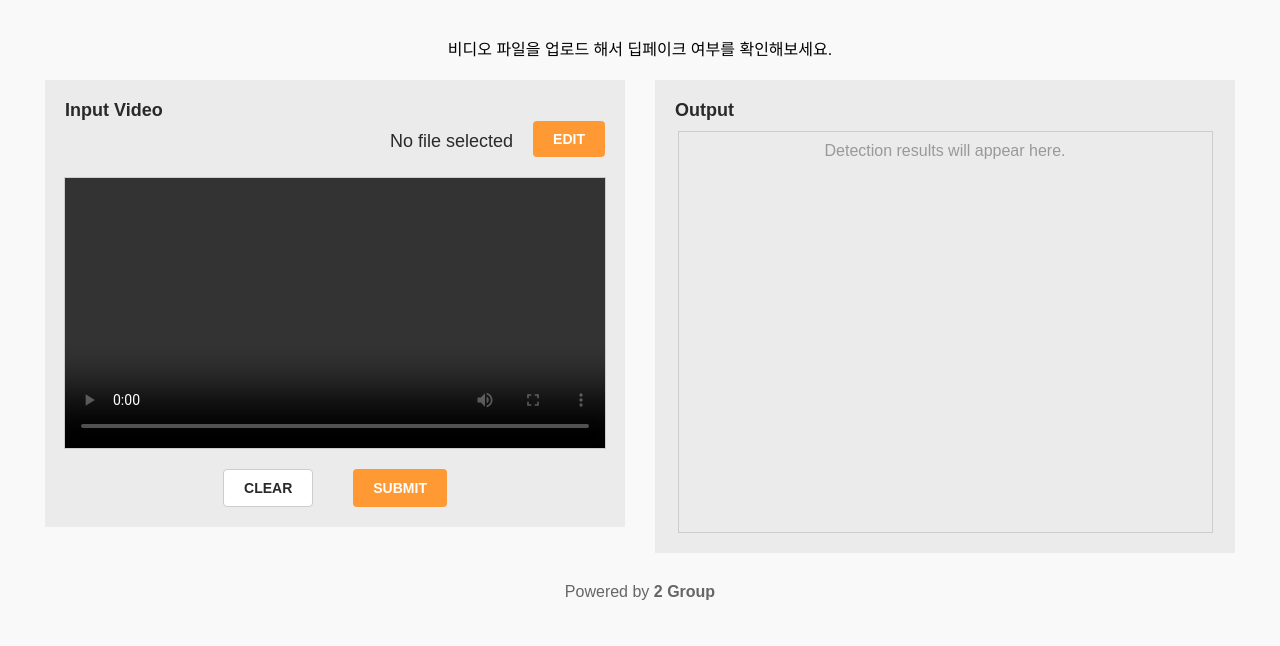
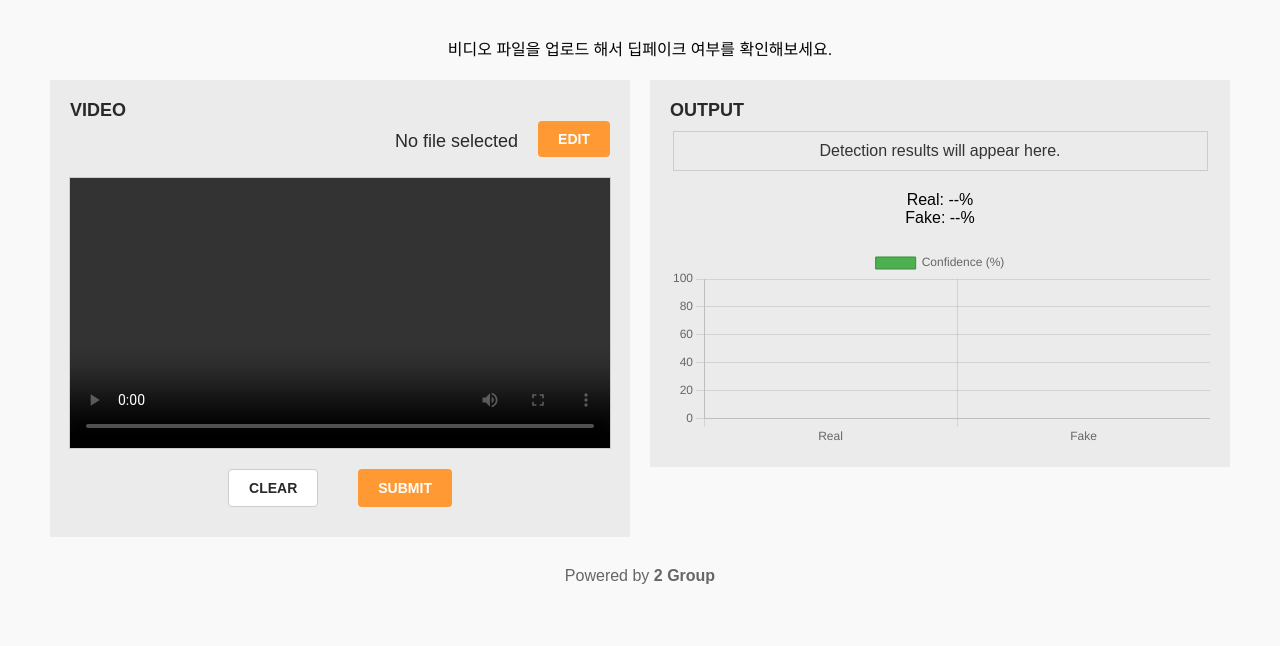
Before and after one commit to mu-pamang/2024_Chosun_osp_Deepfake-detection-Challenge, a Django app: page / in a window 1280 px wide. Shown: the part 154-800 px from the top of the page. Run offline with Django 5.2, Linux system fonts and the light colour scheme.

Commit message:
style: style.css
- 추가 기능 설정 및 코랩과 웹서버 연동을 위한 초기 구축 기반 잡아둠
- 결과에 그래프 나오도록 수정

```diff
--- a/mysite/deepfake_detection/static/deepfake_detection/script.js
+++ b/mysite/deepfake_detection/static/deepfake_detection/script.js
@@ -236,15 +236,52 @@
     }
 }); */
 
+// Chart.js로 막대그래프 초기화
+let barChart = null;
+
+function initializeChart() {
+    const ctx = document.getElementById('bar-chart').getContext('2d');
+    barChart = new Chart(ctx, {
+        type: 'bar',
+        data: {
+            labels: ['Real', 'Fake'], // X축 레이블
+            datasets: [{
+                label: 'Confidence (%)',
+                data: [0, 0], // 초기 데이터
+                backgroundColor: ['#4CAF50', '#FF5722'], // Real: Green, Fake: Red
+                borderColor: ['#388E3C', '#E64A19'],
+                borderWidth: 1
+            }]
+        },
+        options: {
+            responsive: true,
+            maintainAspectRatio: false,
+            scales: {
+                y: {
+                    beginAtZero: true,
+                    max: 100 // Y축 최대값
+                }
+            }
+        }
+    });
+}
+
+// 그래프 데이터 업데이트
+function updateChart(realConfidence, fakeConfidence) {
+    if (barChart) {
+        barChart.data.datasets[0].data = [realConfidence, fakeConfidence];
+        barChart.update();
+    }
+}
+
 // Form 제출 이벤트 핸들러
 document.getElementById('upload-form').addEventListener('submit', function (e) {
     e.preventDefault(); // 기본 폼 제출 방지
 
     const csrfToken = document.querySelector('[name=csrfmiddlewaretoken]').value;
     const videoInput = document.getElementById('video-input');
-    const videoPreview = document.getElementById('uploaded-video');
-    const emptyVideoBox = document.getElementById('empty-video-box');
-    const resultDiv = document.getElementById('result');
+    const videoPreview = document.getElementById('video-preview');
+    const resultDiv = document.getElementById('output-area');
 
     // 비디오 파일 선택 여부 확인
     if (videoInput.files.length === 0) {
@@ -257,7 +294,7 @@
     formData.append('video', videoInput.files[0]);
 
     // 비디오 미리보기 업데이트
-    updateVideoPreview(videoInput.files[0], videoPreview, emptyVideoBox);
+    updateVideoPreview(videoInput.files[0], videoPreview);
 
     // 결과 영역 초기화
     resultDiv.innerHTML = '<h2>분석 중입니다... 잠시만 기다려주세요.</h2>';
@@ -275,45 +312,68 @@
         .catch((error) => handleUploadError(error, resultDiv));
 });
 
-// Clear 버튼 클릭 이벤트 핸들러
-document.getElementById('clear-btn').addEventListener('click', clearForm);
+// EDIT 버튼 클릭 이벤트 핸들러
+document.getElementById('edit-btn').addEventListener('click', function () {
+    document.getElementById('video-input').click();
+});
 
-// 동영상 높이에 따라 박스 높이 조정 함수
-function adjustBoxHeight() {
-    const video = document.getElementById('video-preview'); // 동영상 요소
-    const inputBox = document.querySelector('.input-box'); // 배경 박스 요소
+// CLEAR 버튼 클릭 이벤트 핸들러
+document.getElementById('clear-btn').addEventListener('click', function () {
+    const videoInput = document.getElementById('video-input');
+    const videoPreview = document.getElementById('video-preview');
+    const resultDiv = document.getElementById('output-area');
 
-    if (video && inputBox) {
-        const videoHeight = video.videoHeight; // 동영상 높이 가져오기
-        const videoWidth = video.videoWidth;  // 동영상 너비 가져오기
+    // 초기화 작업: 비디오 유지하며 파일만 삭제
+    videoInput.value = '';
+    videoPreview.src = '';
+    resultDiv.innerHTML = '<h2>Detection results will appear here.</h2>';
 
-        // 동영상 높이가 유효하면 배경 박스 높이를 동영상 높이에 맞춤
-        if (videoHeight && videoWidth) {
-            const adjustedHeight = videoHeight / videoWidth * inputBox.offsetWidth; // 비율에 따라 높이 계산
-            inputBox.style.height = `${adjustedHeight}px`; // 배경 박스 높이 설정
-        }
+    // 그래프 초기화
+    updateChart(0, 0);
+});
+
+// 비디오 미리보기 업데이트 함수
+function updateVideoPreview(file, videoPreview) {
+    if (file) {
+        const fileURL = URL.createObjectURL(file); // 파일의 임시 URL 생성
+        videoPreview.src = fileURL; // 비디오 미리보기 src 설정
+        videoPreview.style.display = 'block'; // 비디오 태그 표시
+        videoPreview.load(); // 비디오 로드
+    } else {
+        videoPreview.src = ''; // 파일이 없으면 src 초기화
+        videoPreview.style.display = 'none'; // 비디오 태그 숨김
     }
 }
 
-// 동영상 로드 또는 변경 시 높이 조정
-const videoElement = document.getElementById('video-preview');
-videoElement.addEventListener('loadedmetadata', adjustBoxHeight); // 동영상 메타데이터 로드 시 호출
-window.addEventListener('resize', adjustBoxHeight); // 창 크기 변경 시 호출
+// 비디오 파일 선택 시 호출
+document.getElementById('video-input').addEventListener('change', function (event) {
+    const videoPreview = document.getElementById('video-preview');
+    const fileNameSpan = document.getElementById('file-name');
+    const file = event.target.files[0];
 
-// 비디오 미리보기 업데이트 함수
-function updateVideoPreview(file, videoPreview, emptyVideoBox) {
-    videoPreview.src = URL.createObjectURL(file);
-    videoPreview.style.display = 'block';
-    emptyVideoBox.style.display = 'none';
-}
+    if (file) {
+        updateVideoPreview(file, videoPreview); // 비디오 미리보기 업데이트
+        fileNameSpan.textContent = file.name; // 선택된 파일 이름 표시
+    } else {
+        fileNameSpan.textContent = 'No file selected'; // 파일이 선택되지 않으면 기본 메시지 표시
+    }
+});
 
 // 업로드 결과 처리 함수
 function handleUploadResult(data, resultDiv) {
     if (data.label && data.confidence) {
+        const realConfidence = data.label === 'Real' ? data.confidence : 100 - data.confidence;
+        const fakeConfidence = 100 - realConfidence;
+
+        // 결과 텍스트 업데이트
         resultDiv.innerHTML = `
             <h2>${data.label}</h2>
-            <div>Confidence: ${data.confidence}%</div>
+            <div>Real: ${realConfidence.toFixed(2)}%</div>
+            <div>Fake: ${fakeConfidence.toFixed(2)}%</div>
         `;
+
+        // 그래프 업데이트
+        updateChart(realConfidence, fakeConfidence);
     } else if (data.error) {
         resultDiv.innerHTML = `<h2>Error: ${data.error}</h2>`;
     }
@@ -325,30 +385,53 @@
     resultDiv.innerHTML = '<h2>서버에 오류가 발생했습니다.</h2>';
 }
 
-// Clear 버튼 동작 함수
-function clearForm() {
-    const videoInput = document.getElementById('video-input');
-    const videoPreview = document.getElementById('uploaded-video');
-    const emptyVideoBox = document.getElementById('empty-video-box');
-    const resultDiv = document.getElementById('result');
+// 동영상 높이에 따라 박스 높이 조정 함수
+function adjustBoxHeight() {
+    const video = document.getElementById('video-preview');
+    const inputBox = document.querySelector('.input-box');
 
-    videoInput.value = '';
-    videoPreview.src = '';
-    videoPreview.style.display = 'none';
-    emptyVideoBox.style.display = 'flex';
-    resultDiv.innerHTML = '<h2>Upload a video to see the detection result.</h2>';
+    if (video.videoHeight && video.videoWidth) {
+        const aspectRatio = video.videoHeight / video.videoWidth;
+        inputBox.style.height = `${inputBox.offsetWidth * aspectRatio}px`; // 비율에 맞게 높이 조정
+    } else {
+        inputBox.style.height = 'auto'; // 기본 높이로 초기화
+    }
 }
 
-// 독립적으로 사용할 수 있는 비디오 프리뷰 함수
-function previewVideo(event) {
-    const video = document.getElementById('video-preview');
-    const fileNameSpan = document.getElementById('file-name');
-    const fileInput = event.target.files[0];
+// 동영상 로드 또는 변경 시 높이 조정
+document.getElementById('video-preview').addEventListener('loadedmetadata', adjustBoxHeight);
+window.addEventListener('resize', adjustBoxHeight);
 
-    if (fileInput) {
-        video.src = URL.createObjectURL(fileInput);
-        video.load();
-        video.play();
-        fileNameSpan.textContent = fileInput.name; // 선택한 파일 이름 표시
+// 페이지 로드 시 그래프 초기화
+document.addEventListener('DOMContentLoaded', initializeChart);
+
+function adjustBoxHeight() {
+    const video = document.getElementById('video-preview'); // 동영상 요소
+    const inputBox = document.querySelector('.input-box'); // 배경 박스 요소
+
+    if (video && inputBox) {
+        video.addEventListener('loadedmetadata', () => {
+            // 동영상의 높이와 너비를 가져옴
+            const videoHeight = video.videoHeight;
+            const videoWidth = video.videoWidth;
+
+            // 비율에 따라 배경 박스 높이 조정
+            if (videoHeight && videoWidth) {
+                const boxHeight = (videoHeight / videoWidth) * inputBox.offsetWidth;
+                inputBox.style.height = `${boxHeight + 100}px`; // 여유 공간 추가
+            }
+        });
     }
 }
+
+// 동영상 파일 변경 시 호출
+document.getElementById('video-input').addEventListener('change', function (event) {
+    const videoPreview = document.getElementById('video-preview');
+    const file = event.target.files[0];
+
+    if (file) {
+        videoPreview.src = URL.createObjectURL(file); // 동영상 미리보기 URL 생성
+        videoPreview.style.display = 'block'; // 동영상 표시
+        adjustBoxHeight(); // 동영상 높이에 따라 박스 조정
+    }
+});
--- a/mysite/deepfake_detection/static/deepfake_detection/style.css
+++ b/mysite/deepfake_detection/static/deepfake_detection/style.css
@@ -37,8 +37,8 @@
     flex-direction: column;
     align-items: center;
     padding: 20px;
-    margin: 0 auto;
     transition: height 0.3s ease; /* 높이 변경 시 애니메이션 */
+    overflow: hidden; /* 동영상 높이가 박스를 초과하지 않도록 */
 }
 
 /* 동영상의 높이에 맞춰 배경 박스를 동적으로 조정 */
@@ -100,13 +100,15 @@
 
 #output-area {
     margin-top: 10px;
+    margin-bottom: 20px;
     border: 1px solid #ccc;
     width: 95%;
-    height: 380px;
+    height: auto;
     overflow-y: auto;
     padding: 10px;
     text-align: center;
-    color: #999;
+    color: #333;
+    font-size: 16px;
 }
 
 .footer-text {
--- a/mysite/deepfake_detection/templates/deepfake_detection/home.html
+++ b/mysite/deepfake_detection/templates/deepfake_detection/home.html
@@ -18,28 +18,38 @@
             <p>비디오 파일을 업로드 해서 딥페이크 여부를 확인해보세요.</p>
         </div>
 
+        <form id="upload-form" enctype="multipart/form-data">
+            {% csrf_token %}
             <div class="upload-section">
                 <!-- Left box for input video -->
                 <div class="upload-box input-box">
-                <span>Input Video</span>
+                    <span>VIDEO</span>
                     <div style="display: flex; align-items: center; justify-content: flex-end; width: 100%; margin-bottom: 10px;">
                         <span id="file-name">No file selected</span>
-                    <button class="edit-btn" onclick="document.querySelector('.video-input').click();">EDIT</button>
+                        <button class="edit-btn" type="button" id="edit-btn">EDIT</button>
                     </div>
-                <input type="file" accept="video/*" class="video-input" onchange="previewVideo(event)" style="display: none;">
+                    <input type="file" id="video-input" name="video" accept="video/*" style="display: none;">
                     <video id="video-preview" controls></video>
-                <div style="display: flex; justify-content: center; gap: 20px; width: 100%; margin-top: 20px;">
-                    <button class="clear-btn" onclick="clearAll()">CLEAR</button>
-                    <button class="submit-btn" onclick="submitVideo()">SUBMIT</button>
+                    <div style="display: flex; justify-content: center; gap: 20px; width: 100%; margin-top: 20px; margin-bottom: 10px">
+                        <button class="clear-btn" type="button" id="clear-btn">CLEAR</button>
+                        <button class="submit-btn" type="submit">SUBMIT</button>
                     </div>
                 </div>
 
                 <!-- Right box for output -->
                 <div class="upload-box output-box">
-                <span>Output</span>
+                    <span>OUTPUT</span>
                     <div id="output-area">Detection results will appear here.</div>
+                    <div id="real-percentage">Real: --%</div>
+                    <div id="fake-percentage">Fake: --%</div>
+
+                    <!-- 그래프 캔버스 추가 -->
+                    <div id="bar-chart-container" style="width: 100%; height: 200px; margin-top: 20px;">
+                        <canvas id="bar-chart"></canvas>
                     </div>
                 </div>
+            </div>
+        </form>
 
         <footer>
             <div class="footer-text">
@@ -48,6 +58,7 @@
         </footer>
     </div>
 
-    <script src="{% static 'deepfake_detection/script.js' %}"></script>
+    <script src="https://cdn.jsdelivr.net/npm/chart.js"></script> <!-- Chart.js 라이브러리 추가 -->
+    <script src="{% static 'deepfake_detection/script.js' %}" defer></script>
 </body>
 </html>
```
Lines whose indentation alone changed are shown as unchanged.
